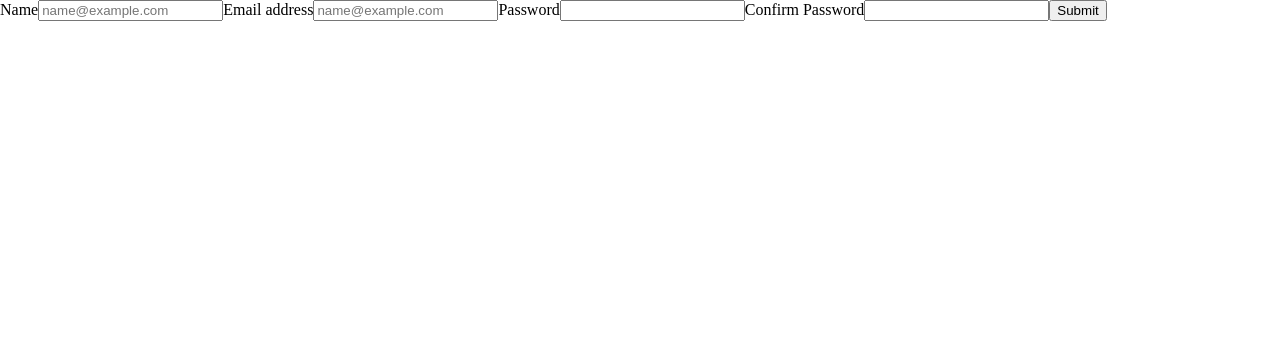
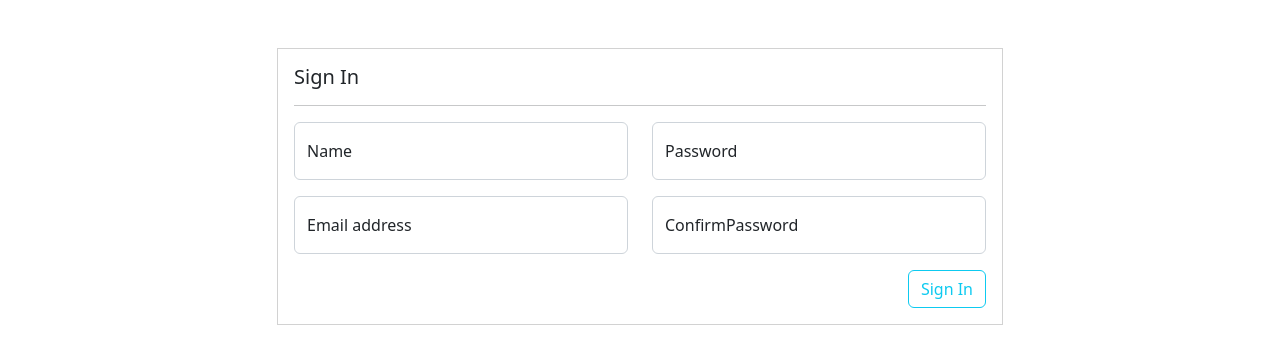
Before and after one commit to bijay11/Travel-Explorer, a Next.js app in the folder client/: page /signup in a window 1280 px wide. Shown: the top 364 px of the page. Built offline with nearby package versions, Linux system fonts and the light colour scheme.

Commit message:
add bootstrap and update pages

```diff
--- a/client/app/globals.css
+++ b/client/app/globals.css
@@ -1,129 +1,3 @@
-/* http://meyerweb.com/eric/tools/css/reset/
-   v2.0 | 20110126
-   License: none (public domain)
-*/
-
-html,
-body,
-div,
-span,
-applet,
-object,
-iframe,
-h1,
-h2,
-h3,
-h4,
-h5,
-h6,
-p,
-blockquote,
-pre,
-a,
-abbr,
-acronym,
-address,
-big,
-cite,
-code,
-del,
-dfn,
-em,
-img,
-ins,
-kbd,
-q,
-s,
-samp,
-small,
-strike,
-strong,
-sub,
-sup,
-tt,
-var,
-b,
-u,
-i,
-center,
-dl,
-dt,
-dd,
-ol,
-ul,
-li,
-fieldset,
-form,
-label,
-legend,
-table,
-caption,
-tbody,
-tfoot,
-thead,
-tr,
-th,
-td,
-article,
-aside,
-canvas,
-details,
-embed,
-figure,
-figcaption,
-footer,
-header,
-hgroup,
-menu,
-nav,
-output,
-ruby,
-section,
-summary,
-time,
-mark,
-audio,
-video {
-  margin: 0;
-  padding: 0;
-  border: 0;
-  font-size: 100%;
-  font: inherit;
-  vertical-align: baseline;
+.card {
+  border-radius: 0;
 }
-/* HTML5 display-role reset for older browsers */
-article,
-aside,
-details,
-figcaption,
-figure,
-footer,
-header,
-hgroup,
-menu,
-nav,
-section {
-  display: block;
-}
-body {
-  line-height: 1;
-}
-ol,
-ul {
-  list-style: none;
-}
-blockquote,
-q {
-  quotes: none;
-}
-blockquote:before,
-blockquote:after,
-q:before,
-q:after {
-  content: "";
-  content: none;
-}
-table {
-  border-collapse: collapse;
-  border-spacing: 0;
-}
--- a/client/app/layout.tsx
+++ b/client/app/layout.tsx
@@ -1,5 +1,6 @@
 import { ReactChildrenType } from "./types/common.types";
 import type { Metadata } from "next";
+import "bootstrap/dist/css/bootstrap.css";
 import "./globals.css";
 
 export const metadata: Metadata = {
--- a/client/app/signup/page.tsx
+++ b/client/app/signup/page.tsx
@@ -29,20 +29,72 @@ export default function Signup() {
     }
   };
   return (
-    <form>
-      <label>Name</label>
-      <input type="text" placeholder="name@example.com" ref={nameRef} />
+    <div className="container mt-5" style={{ width: "750px" }}>
+      <div className="card">
+        <div className="card-body">
+          <h5>Sign In</h5>
+          <hr />
+          <form>
+            <div className="row">
+              <div className="col-md-6">
+                <div className="form-floating mb-3">
+                  <input
+                    type="text"
+                    className="form-control"
+                    id="floatingName"
+                    placeholder="John Doe"
+                    ref={nameRef}
+                  />
+                  <label htmlFor="floatingName">Name</label>
+                </div>
 
-      <label>Email address</label>
-      <input type="email" placeholder="name@example.com" ref={emailRef} />
+                <div className="form-floating mb-3">
+                  <input
+                    type="email"
+                    className="form-control"
+                    id="floatingEmail"
+                    placeholder="name@example.com"
+                    ref={emailRef}
+                  />
+                  <label htmlFor="floatingEmail">Email address</label>
+                </div>
+              </div>
+              <div className="col-md-6">
+                <div className="form-floating mb-3">
+                  <input
+                    type="password"
+                    className="form-control"
+                    id="floatingPassword"
+                    placeholder="Password"
+                    ref={passwordRef}
+                    autoComplete="off"
+                  />
+                  <label htmlFor="floatingPassword">Password</label>
+                </div>
 
-      <label>Password</label>
-      <input type="password" ref={passwordRef} autoComplete="off" />
-
-      <label>Confirm Password</label>
-      <input type="password" ref={passwordConfirmRef} autoComplete="off" />
-
-      <button onClick={signup}>Submit</button>
-    </form>
+                <div className="form-floating mb-3">
+                  <input
+                    type="password"
+                    className="form-control"
+                    id="floatingPasswordConfirm"
+                    placeholder="Password"
+                    ref={passwordConfirmRef}
+                    autoComplete="off"
+                  />
+                  <label htmlFor="floatingPasswordConfirm">
+                    ConfirmPassword
+                  </label>
+                </div>
+              </div>
+            </div>
+            <div className="text-end">
+              <button type="button" className="btn btn-outline-info">
+                Sign In
+              </button>
+            </div>
+          </form>
+        </div>
+      </div>
+    </div>
   );
 }
--- a/client/package.json
+++ b/client/package.json
@@ -12,6 +12,7 @@
     "@types/node": "18.15.0",
     "@types/react": "18.0.28",
     "@types/react-dom": "18.0.11",
+    "bootstrap": "^5.2.3",
     "eslint": "8.35.0",
     "eslint-config-next": "13.2.4",
     "next": "13.2.4",
```
Also changed, not shown: client/app/components/GetAllTours/GetAllTours.tsx (+8 -6 lines), client/app/components/GetAllTours/getAllTours.module.css (+1 -19 lines), client/app/page.module.css (+0 -9 lines), client/app/page.tsx (+7 -13 lines), 1 other file (tests, documents, lock files or other folders).
